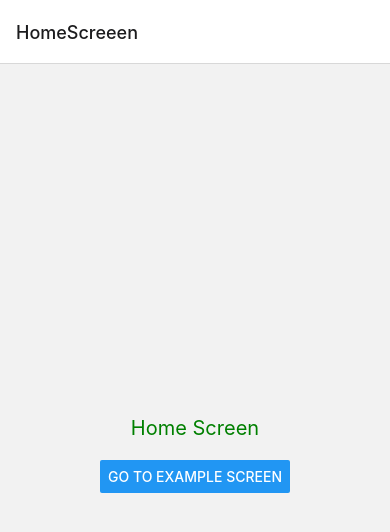
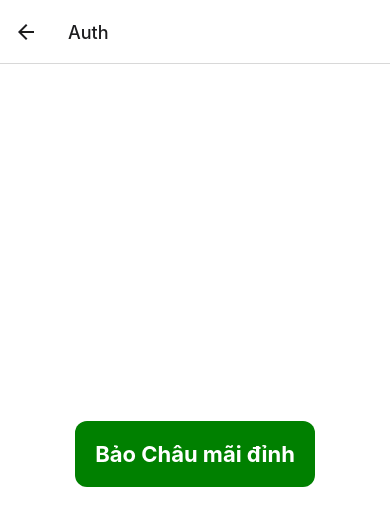
Before and after one commit to phunghieudong/ACP-New, a React Native app: screen /Auth in a window 390 px wide. Shown: the top 532 px of the page. Built offline with nearby package versions, Linux system fonts and the light colour scheme.

Commit message:
Chia luồng lần 2

```diff
--- /dev/null
+++ b/src/navigators/AuthNavigator.tsx
@@ -0,0 +1,23 @@
+
+import * as React from 'react';
+import { View, Text, Button } from 'react-native';
+import { NavigationContainer } from '@react-navigation/native';
+import { createNativeStackNavigator } from '@react-navigation/native-stack';
+import HomeScreen from '../views/home';
+const Stack = createNativeStackNavigator<Routers>();
+
+function AuthNavigator() {
+  return (
+    <Stack.Navigator
+      screenOptions={{
+        headerShown: false,
+      }}
+
+    >
+      <Stack.Screen name="HomeScreeen" component={HomeScreen} />
+
+    </Stack.Navigator>
+  );
+}
+
+export default AuthNavigator;
--- /dev/null
+++ b/src/navigators/RootStackNavigator.tsx
@@ -0,0 +1,26 @@
+
+
+
+
+import * as React from 'react';
+import { View, Text, Button } from 'react-native';
+import { NavigationContainer } from '@react-navigation/native';
+import { createNativeStackNavigator } from '@react-navigation/native-stack';
+import ExampleScreen from '../views/example';
+const Stack = createNativeStackNavigator<Routers>();
+const Tab = createNativeStackNavigator<Routers>();
+function RootStackNavigator() {
+  return (
+    <Stack.Navigator
+      screenOptions={{
+        headerShown: false,
+      }}
+
+    >
+      <Tab.Screen name="ExampleScreen" component={ExampleScreen} />
+
+    </Stack.Navigator>
+  );
+}
+
+export default RootStackNavigator;
--- a/src/navigators/rootNavigator.tsx
+++ b/src/navigators/rootNavigator.tsx
@@ -1,20 +1,25 @@
 // Xem thêm: https://reactnavigation.org/docs/typescript
 
 import * as React from 'react';
-import {View, Text, Button} from 'react-native';
-import {NavigationContainer} from '@react-navigation/native';
-import {createNativeStackNavigator} from '@react-navigation/native-stack';
-import ExampleScreen from '../views/example';
-import HomeScreen from '../views/home';
+import { View, Text, Button } from 'react-native';
+import { NavigationContainer } from '@react-navigation/native';
+import { createNativeStackNavigator } from '@react-navigation/native-stack';
+// import ExampleScreen from '../views/example';
+// import HomeScreen from '../views/home';
+import RootStackNavigator from './RootStackNavigator';
+import AuthNavigator from "./AuthNavigator";
 
 const Stack = createNativeStackNavigator<Routers>();
 
 function RootNavigator() {
   return (
     <NavigationContainer>
-      <Stack.Navigator screenOptions={{headerShown: true}}>
-        <Stack.Screen name="HomeScreeen" component={HomeScreen} />
-        <Stack.Screen name="ExampleScreen" component={ExampleScreen} />
+      <Stack.Navigator screenOptions={{ headerShown: true }}>
+        {/* <Stack.Screen name="HomeScreeen" component={HomeScreen} />
+        <Stack.Screen name="ExampleScreen" component={ExampleScreen} /> */}
+        <Stack.Screen name="Home" component={AuthNavigator} />
+        <Stack.Screen name="Auth" component={RootStackNavigator} />
+
       </Stack.Navigator>
     </NavigationContainer>
   );
--- a/src/navigators/types/router.d.ts
+++ b/src/navigators/types/router.d.ts
@@ -4,4 +4,6 @@
 type Routers = {
   HomeScreeen: any; // Có thể tạo type và param cho màn hình ở đây
   ExampleScreen: any;
+  Auth: any;
+  Home: any;
 };
--- a/src/views/home.tsx
+++ b/src/views/home.tsx
@@ -1,21 +1,18 @@
-import {useNavigation} from '@react-navigation/native';
+import { useNavigation } from '@react-navigation/native';
 import * as React from 'react';
-import {View, Text, Button} from 'react-native';
-import {ViewProps} from '../navigators/types/navigation';
+import { View, Text, Button } from 'react-native';
+import { ViewProps } from '../navigators/types/navigation';
 
 function HomeScreen() {
   const navigation = useNavigation<ViewProps['navigation']>(); // Hooks của navigation
 
-  function gotoExample() {
-    navigation.navigate('ExampleScreen'); // Sử dụng hooks cảu navigation để di chuyển qua màn hình khác
-  }
 
   return (
-    <View style={{flex: 1, alignItems: 'center', justifyContent: 'center'}}>
-      <Text style={{marginBottom: 20, fontSize: 20, color: 'green'}}>
+    <View style={{ flex: 1, alignItems: 'center', justifyContent: 'center' }}>
+      <Text style={{ marginBottom: 20, fontSize: 20, color: 'green' }}>
         Home Screen
       </Text>
-      <Button onPress={gotoExample} title="Go to Example Screen" />
+      <Button onPress={() => navigation.navigate('Auth')} title="Go to Example Screen" />
     </View>
   );
 }
```
